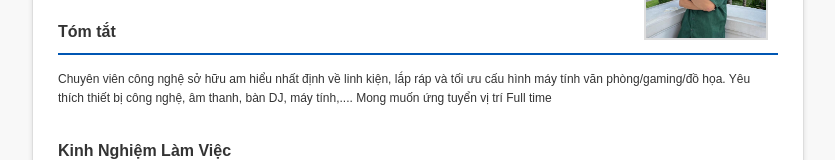
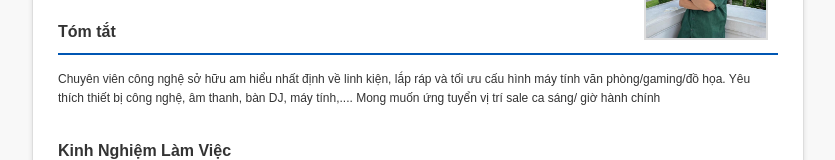
Before and after one commit to subzeroproject/overall-cv-3, a plain HTML site: page index.html in a window 1280 px wide. Shown: the part 121-281 px from the top of the page, without its empty margins (222-1057 px from the left). Drawn offline with Linux system fonts and the light colour scheme.

Commit message:
Update index.html

```diff
--- a/index.html
+++ b/index.html
@@ -149,7 +149,7 @@
 
         <section class="section">
             <h2 class="section-title">Tóm tắt</h2>
-            <p class="text"> Chuyên viên công nghệ sở hữu am hiểu nhất định về linh kiện, lắp ráp và tối ưu cấu hình máy tính văn phòng/gaming/đồ họa. Yêu thích thiết bị công nghệ, âm thanh, bàn DJ, máy tính,.... Mong muốn ứng tuyển vị trí Full time</p>
+            <p class="text"> Chuyên viên công nghệ sở hữu am hiểu nhất định về linh kiện, lắp ráp và tối ưu cấu hình máy tính văn phòng/gaming/đồ họa. Yêu thích thiết bị công nghệ, âm thanh, bàn DJ, máy tính,.... Mong muốn ứng tuyển vị trí sale ca sáng/ giờ hành chính</p>
         </section>
 
         <section class="section">
```
